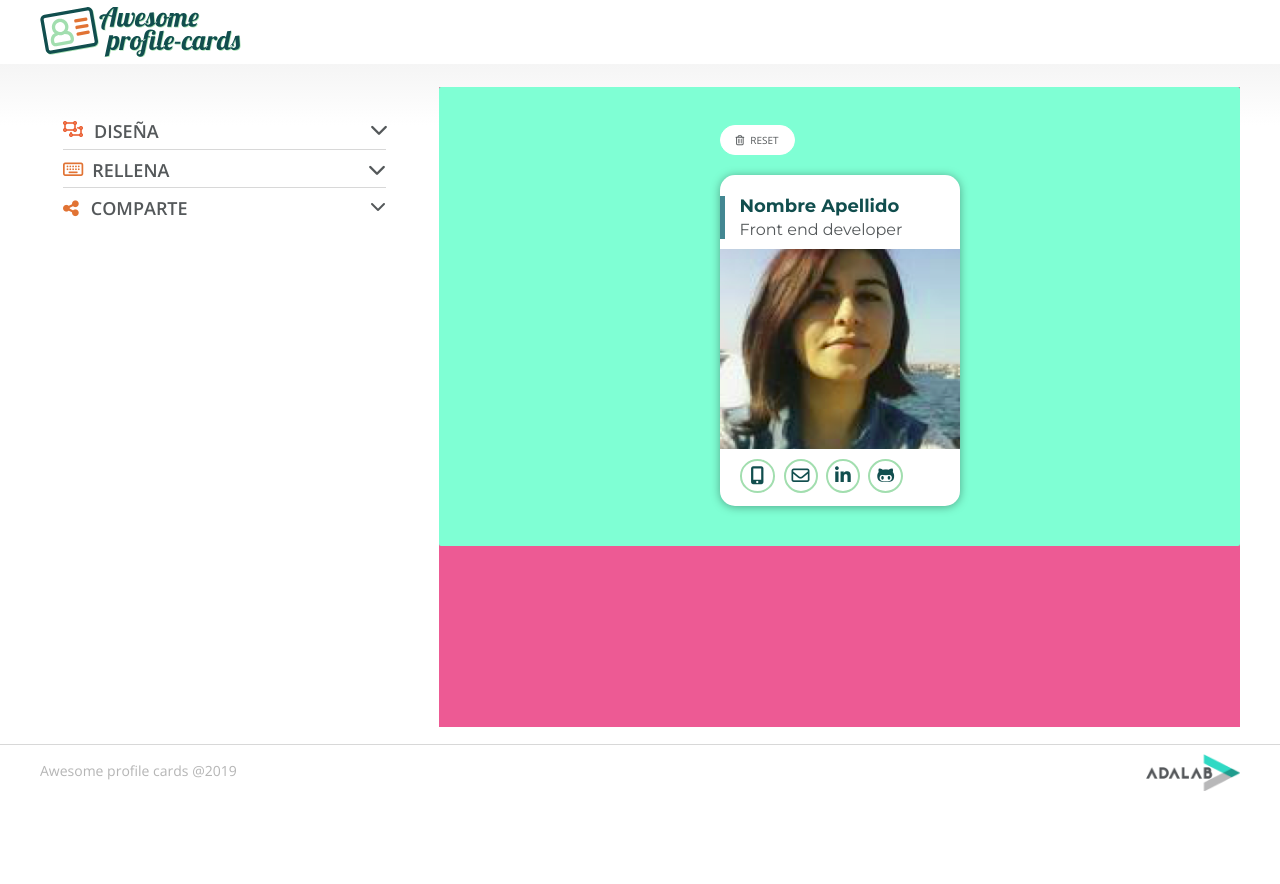
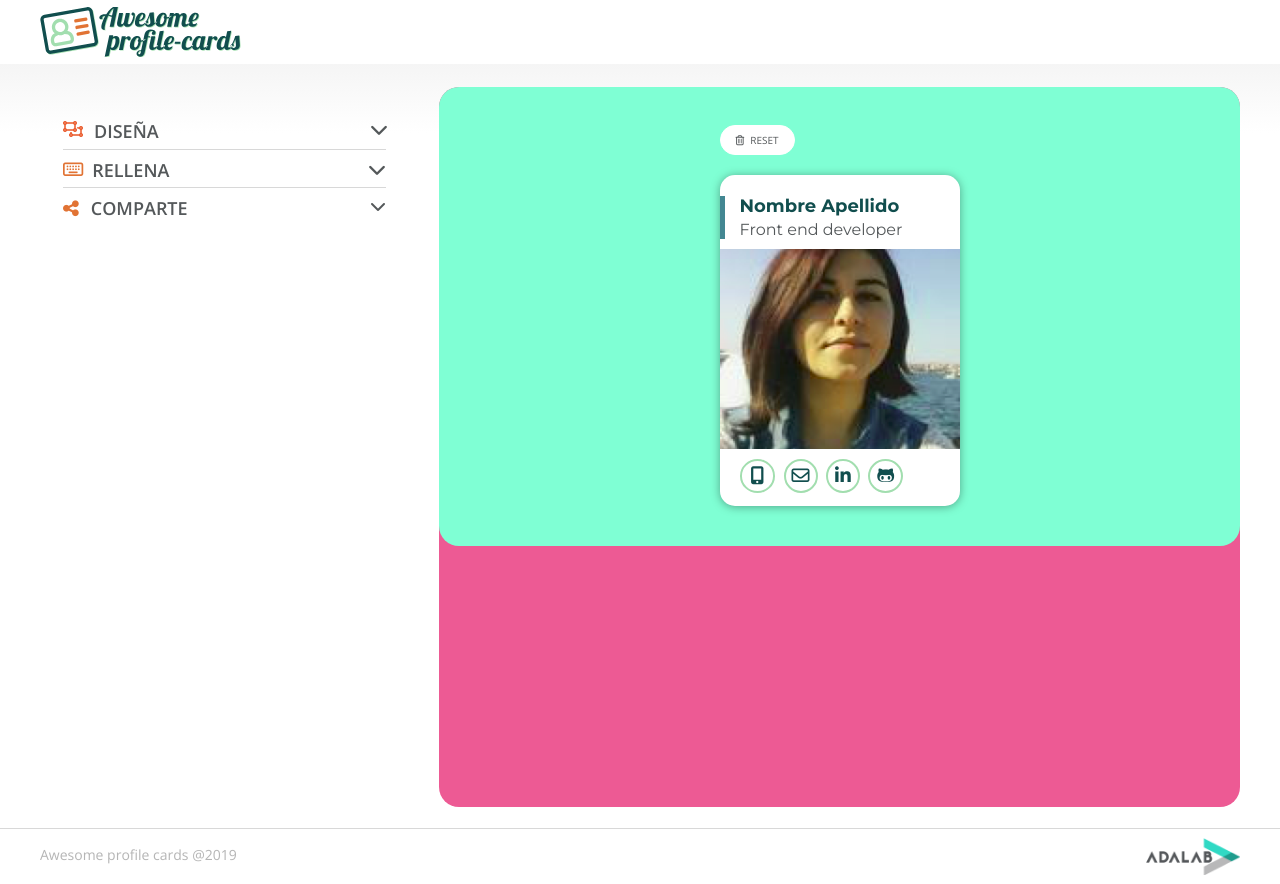
Before and after one commit to Adalab/project-promo-h-module-2-team-2-afternoon, a website: page docs/profiles.html in a window 1280 px wide. Before the commit the page ends 800 px from the top, so only its background shows below. Drawn offline with nearby package versions, Linux system fonts and the light colour scheme; files that its build step writes are made by us from their sources.

Commit message:
fix height content card

```diff
--- a/_src/assets/js/05-preview.js
+++ b/_src/assets/js/05-preview.js
@@ -11,6 +11,7 @@ function resetForm() {
   elementMobile.href = '';
   elementGithub.href = '';
   elementEmail.href = '';
+  profilePreview.style.backgroundImage = 'url(./assets/images/girl.png)';
 
   //quitar mensajes de error email y telf
   const spanElementMobile =  document.querySelector('.fill__form--wrapper').lastChild;
--- a/_src/assets/scss/layout/_preview.scss
+++ b/_src/assets/scss/layout/_preview.scss
@@ -8,7 +8,6 @@
 
 	@include media ($tablet) {
 		width: 100%;
-		height: 85vh;
 		display: flex;
 		flex-direction: row-reverse;
 		justify-content: flex-end;
@@ -150,10 +149,11 @@
 		width: 100%;
 		height: 80vh;
 		background-color: #ed5a94;
+		border-radius: rem(20);
 
 	}
 	.preview {
-		border-radius: rem(2);
+		border-radius: rem(20);
 	}
 	.content-create {
 		width: 100%;
@@ -211,7 +211,7 @@
 @include media ($desktop){
 	.content-preview {
 		background-color:#ed5a94;
-
+		height: 90vh;
 	}
 	.preview {
 
```
Also changed, not shown: _src/templates/profiles.html (+2 -2 lines).
